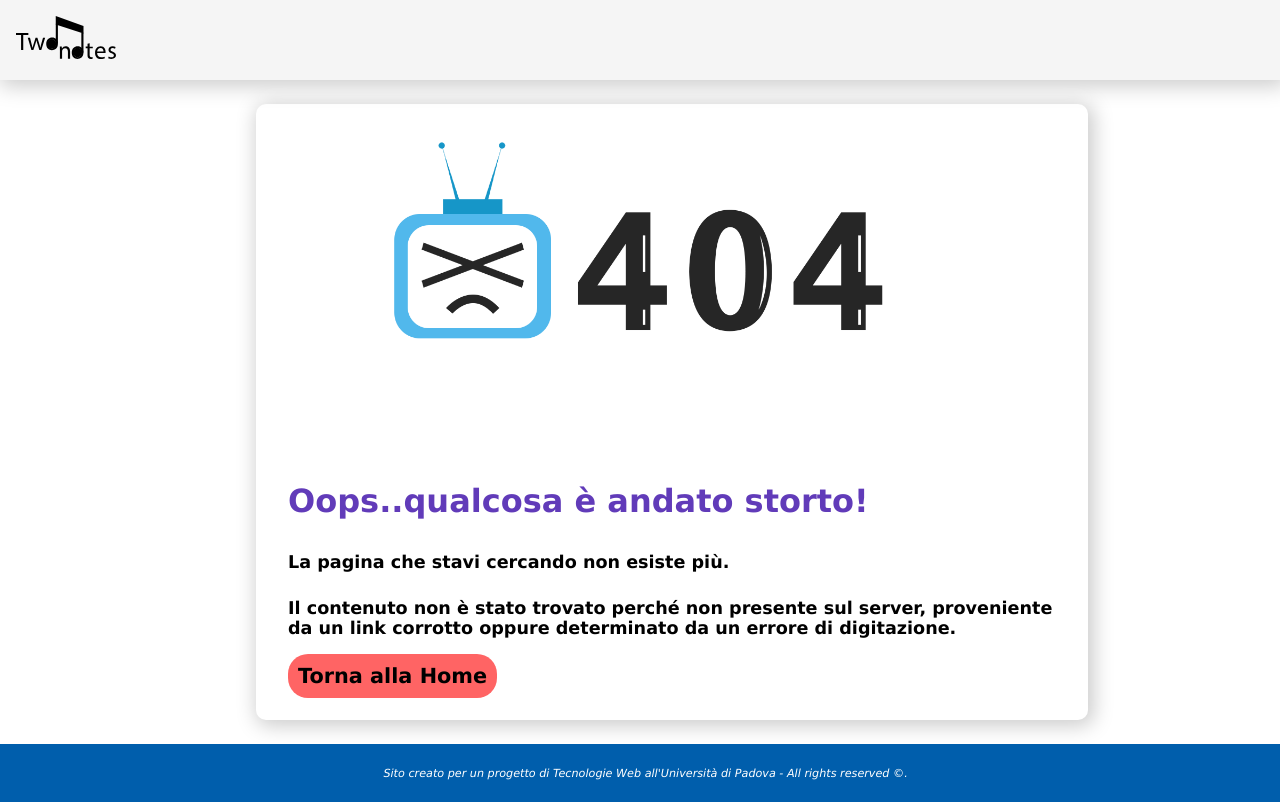
After one commit to MicheleBaldisseri/TwoNotes, a PHP site: page /views/404.html in a window 1280 px wide. The commit adds this page. Run offline with PHP 8.4, Linux system fonts and the light colour scheme.

Commit message:
404 page

```diff
--- a/styles/stile.css
+++ b/styles/stile.css
@@ -633,6 +633,7 @@ SEZIONE Modifica PROFILO
 }
 #formModProfilo label{
     font-size: 1em;
+    font-weight: bold;
 }
 #formModProfilo input{
     margin-bottom: 0.5em;
@@ -655,3 +656,31 @@ SEZIONE FOOTER
     font-style: italic;
     background-color: #005eac;
 }
+/*
+==============
+SEZIONE 404page
+==============
+*/
+#error404{
+    width: 60%;
+    margin-left: 20%;
+    padding: 2em;
+    margin-top: 1.5em;
+    margin-bottom: 1.5em;
+}
+#error404 img{
+    display: block;
+    margin: auto;
+    width: 80%;
+}
+#error404 h1{
+    color: #613bb9;
+    font-size: 2em;
+    margin-bottom: 1em;
+}
+#error404 p{
+    font-size: 1.1em;
+    font-weight: bold;
+    margin-top: 1em;
+    margin-bottom: 1.5em;
+}
--- /dev/null
+++ b/views/404.html
@@ -0,0 +1,35 @@
+<!DOCTYPE html PUBLIC "-//W3C//DTD XHTML 1.0 Strict//EN" "http://www.w3.org/TR/xhtml1/DTD/xhtml1-strict.dtd">
+<html xmlns="http://www.w3.org/1999/xhtml" xml:lang="it" lang="it">
+
+<head>
+    <meta http-equiv="Content-Type" content="text/html; charset=utf-8" />
+    <title>Chi siamo - Two Notes</title>
+    <meta name="title" content="Two Notes"/>
+    <meta name="description" content="Sito realizzato per un progetto per il corso di Tecnologie Web per realizzare un social di musica"/>
+    <meta name="keywords" content="login, TwoNotes"/>
+    <meta name="author" content="Stefano Dal Poz"/>
+    <meta name="language" content="italian it"/>
+
+    <link rel="stylesheet" type="text/css" href="../styles/stile.css" media="screen"/>
+    <link rel="stylesheet" type="text/css" href="../styles/stile_small.css" media="handheld, screen and (max-width:640px), only screen and (max-device-width:640px)"/>
+
+</head>
+<body>
+    <div id="header">
+        <img src="../img/TwoNotes-4.svg"  alt="Logo Two Notes caratterizzato dalla scritta Two Notes Unita da due note musicali sulla lettera o"/>
+    </div>
+
+    <div id="error404" class="round_div shadow-div">
+        <img src="../img/404errore.png"/>
+        <h1>Oops..qualcosa è andato storto!</h1>
+        <p>La pagina che stavi cercando non esiste più.</p>
+        <p>Il contenuto non è stato trovato perché non presente sul server,
+            proveniente da un link corrotto oppure determinato da un errore di digitazione.</p>
+        <a class="linkToButton" href="../index.php">Torna alla <span xml:lang="en">Home</span></a>
+    </div>
+
+    <div id="footer">
+        <p>Sito creato per un progetto di Tecnologie <span xml:lang="en">Web</span> all'Università di Padova - <span xml:lang="en">All rights reserved</span> ©.</p>
+    </div>
+</body>
+</html>
```
Also changed, not shown: img/404errore.png (added).
